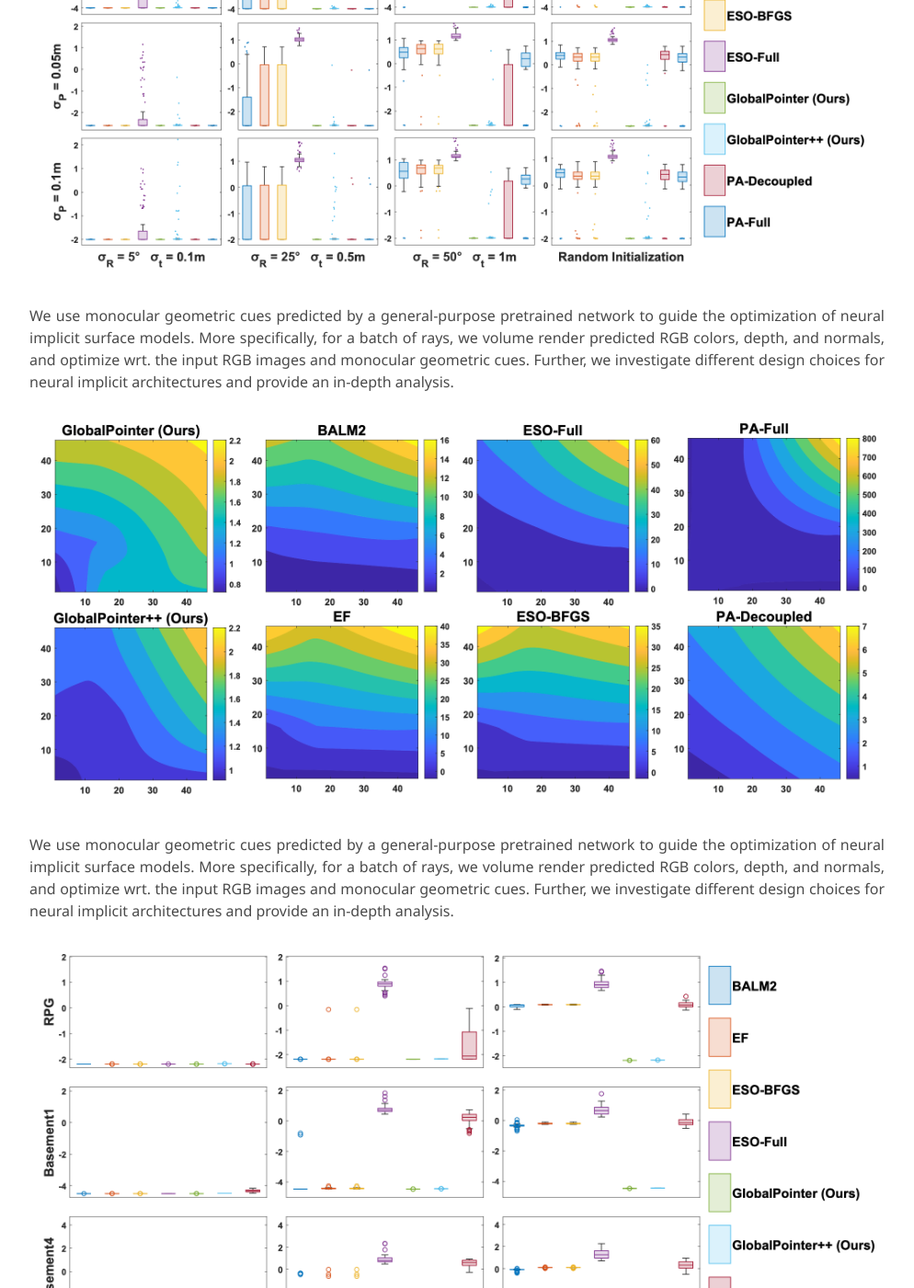
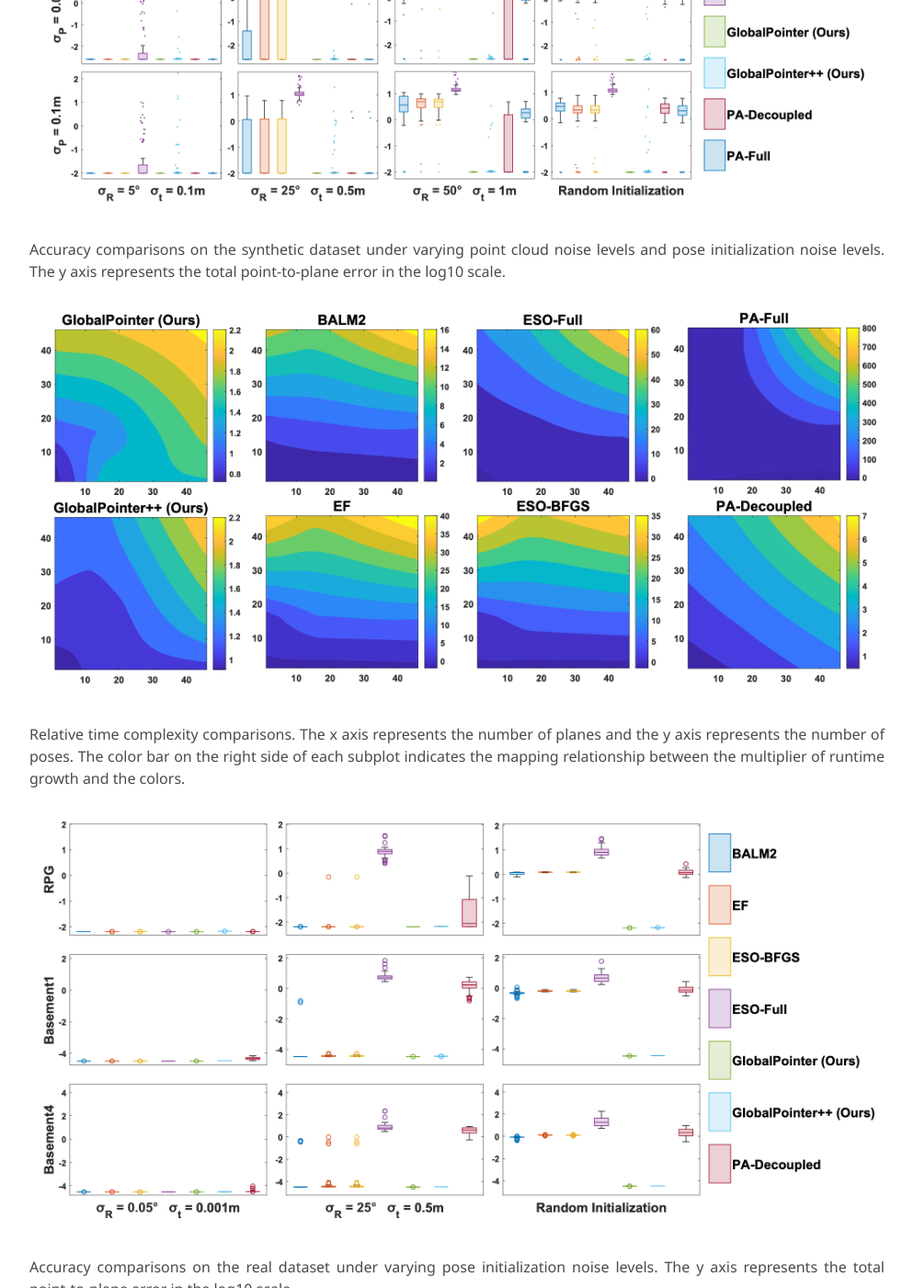
Before and after one commit to bangyan101/bangyan101.github.io, a Jekyll site: the page GlobalPointer/index.html, which Jekyll copies as it is, in a window 1280 px wide and 1400 px high, scrolled down 3369 px. Shown: the whole window at 92% size, without its empty margins (143-1137 px from the left). Built offline with Jekyll 4.4.1, drawn with Linux system fonts in a browser that asks for light colours; nearby versions of some CDN libraries; some web fonts are replaced; library files that are not in the unit come from our copies; a style sheet for code colours, icons or effects is not loaded; some of the changed text lies outside the part shown.

Commit message:
Update index.html

```diff
--- a/GlobalPointer/index.html
+++ b/GlobalPointer/index.html
@@ -266,36 +266,28 @@
         <img src="./resources/exp1.png" class="center">
         <div class="content has-text-justified">
           <p style="margin-top: 30px">
-            We use monocular geometric cues predicted by a general-purpose pretrained network to guide the optimization of neural implicit surface models.
-            More specifically, for a batch of rays, we volume render predicted RGB colors, depth, and normals, and optimize wrt. the input RGB images and monocular geometric cues.
-            Further, we investigate different design choices for neural implicit architectures and provide an in-depth analysis.
+            Total optimization time analysis with increasing poses and planes.
           </p>
         </div>
 
         <img src="./resources/exp2.png" class="center">
         <div class="content has-text-justified">
           <p style="margin-top: 30px">
-            We use monocular geometric cues predicted by a general-purpose pretrained network to guide the optimization of neural implicit surface models.
-            More specifically, for a batch of rays, we volume render predicted RGB colors, depth, and normals, and optimize wrt. the input RGB images and monocular geometric cues.
-            Further, we investigate different design choices for neural implicit architectures and provide an in-depth analysis.
+            Accuracy comparisons on the synthetic dataset under varying point cloud noise levels and pose initialization noise levels. The y axis represents the total point-to-plane error in the log10 scale.
           </p>
         </div>
 
         <img src="./resources/exp3.png" class="center">
         <div class="content has-text-justified">
           <p style="margin-top: 30px">
-            We use monocular geometric cues predicted by a general-purpose pretrained network to guide the optimization of neural implicit surface models.
-            More specifically, for a batch of rays, we volume render predicted RGB colors, depth, and normals, and optimize wrt. the input RGB images and monocular geometric cues.
-            Further, we investigate different design choices for neural implicit architectures and provide an in-depth analysis.
+            Relative time complexity comparisons. The x axis represents the number of planes and the y axis represents the number of poses. The color bar on the right side of each subplot indicates the mapping relationship between the multiplier of runtime growth and the colors.
           </p>
         </div>
 
         <img src="./resources/exp4.png" class="center">
         <div class="content has-text-justified">
           <p style="margin-top: 30px">
-            We use monocular geometric cues predicted by a general-purpose pretrained network to guide the optimization of neural implicit surface models.
-            More specifically, for a batch of rays, we volume render predicted RGB colors, depth, and normals, and optimize wrt. the input RGB images and monocular geometric cues.
-            Further, we investigate different design choices for neural implicit architectures and provide an in-depth analysis.
+            Accuracy comparisons on the real dataset under varying pose initialization noise levels. The y axis represents the total point-to-plane error in the log10 scale.
           </p>
         </div>
 
```
